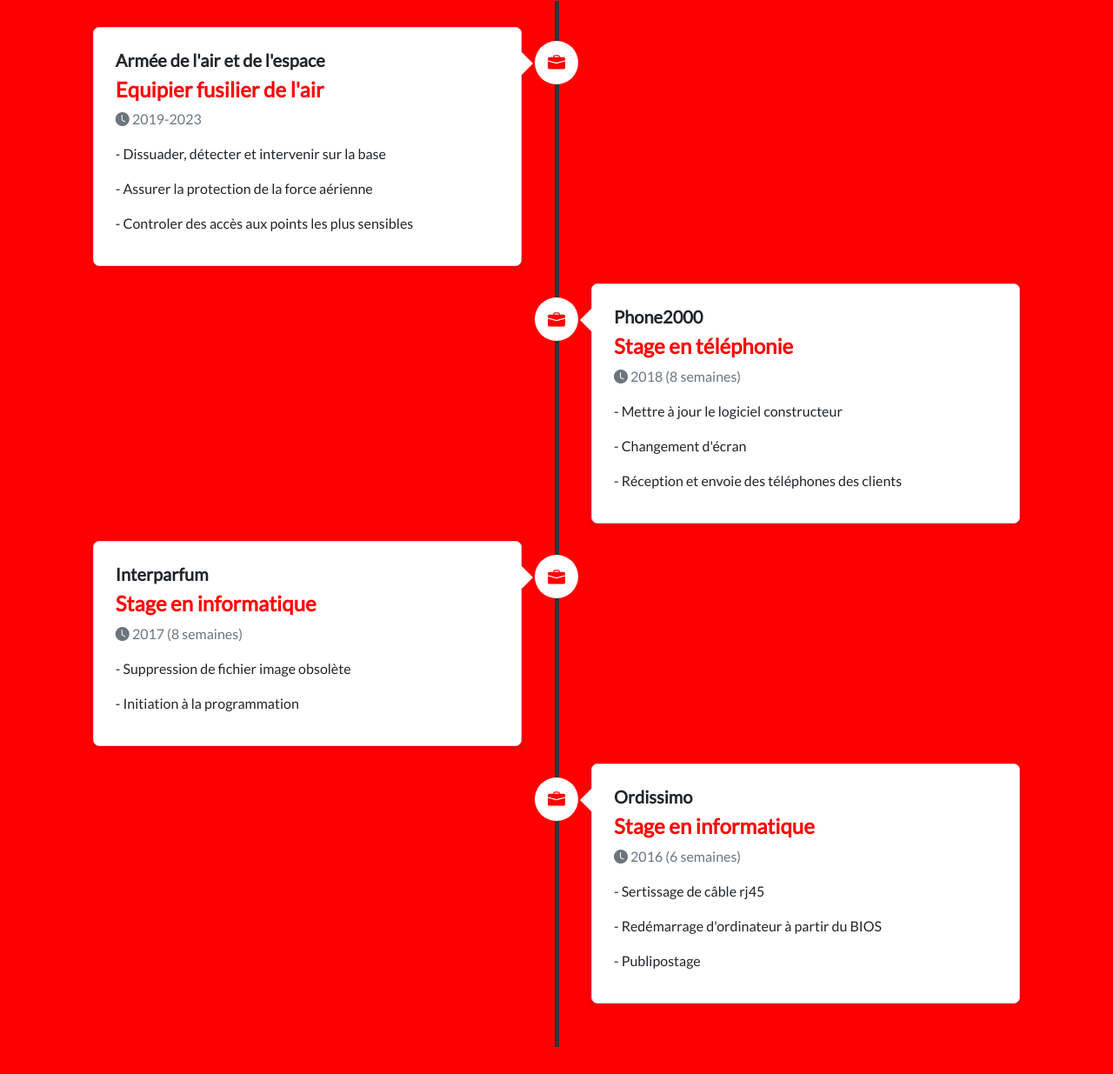
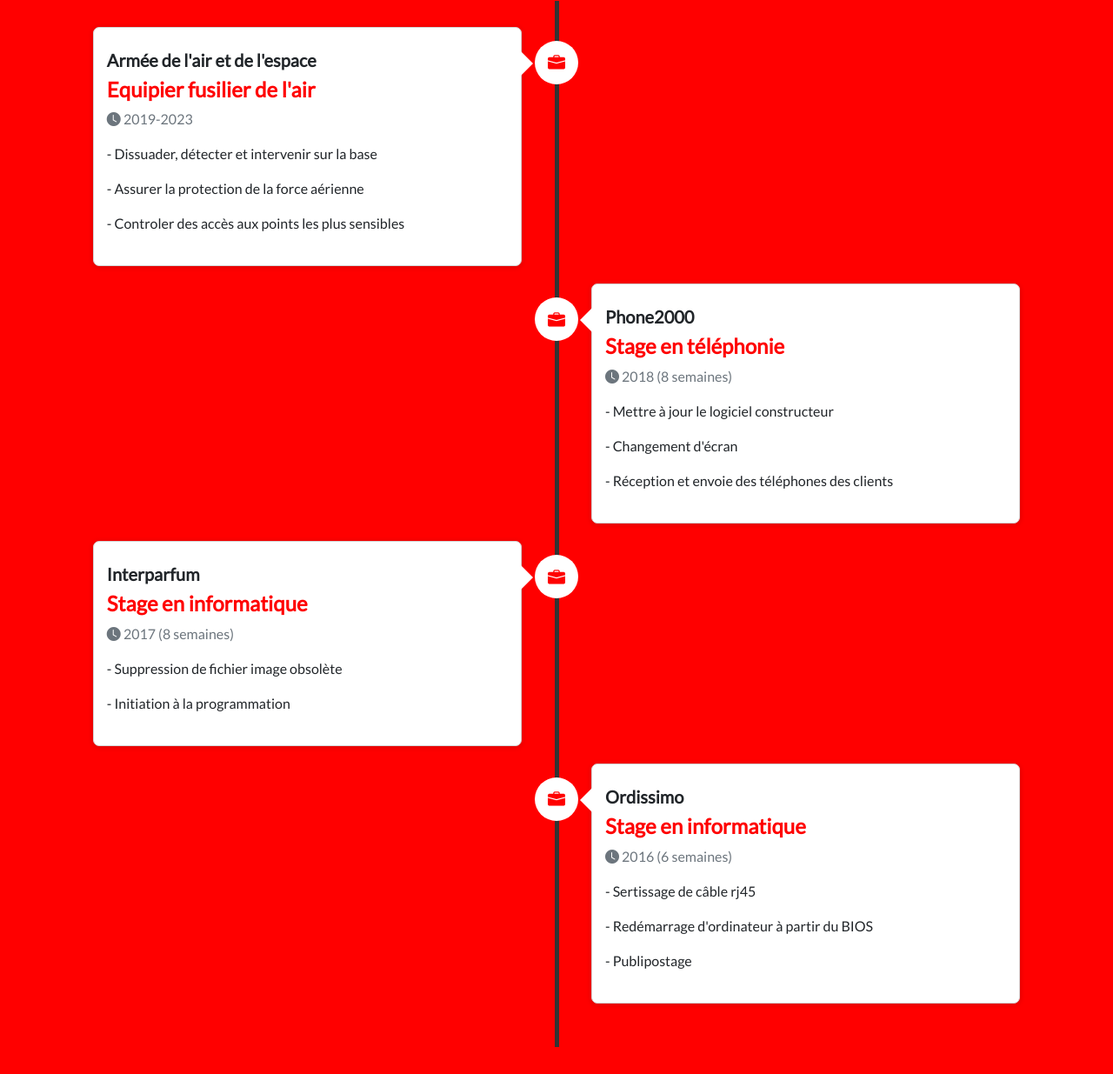
Before and after one commit to Yoann953/Portfolio-Yoann-Lozach, a plain HTML site: page index.html in a window 1280 px wide. Shown: the part 1562-2797 px from the top of the page at 87% size. Drawn offline with nearby package versions, Linux system fonts and the light colour scheme.

Commit message:
100% responsive

```diff
--- a/index.html
+++ b/index.html
@@ -34,7 +34,7 @@
     </nav>
     <section id="about" class="container-fluid">
         <div class="col-8 col-lg-4  profile-picture">
-            <img class="rounded-circle" src="images/me.png">
+            <img src="images/me.png" class="rounded-circle img-fluid" >
         </div>
         <div class="heading">
             <h1>Hello, c'est moi Yoann</h1>
@@ -87,7 +87,7 @@
                                 <h4>Equipier fusilier de l'air</h4>
                                 <p class="text-muted"><span class="bi bi-clock-fill"></span> 2019-2023</p>
                             </div>
-                            <div class="timelline-body">
+                            <div class="timeline-body">
                                 <p>- Dissuader, détecter et intervenir sur la base</p>
                                 <p>- Assurer la protection de la force aérienne</p>
                                 <p>- Controler des accès aux points les plus sensibles</p>
@@ -104,7 +104,7 @@
                                 <h4>Stage en téléphonie</h4>
                                 <p class="text-muted"><span class="bi bi-clock-fill"></span> 2018 (8 semaines)</p>
                             </div>
-                            <div class="timelline-body">
+                            <div class="timeline-body">
                                 <p>- Mettre à jour le logiciel constructeur</p>
                                 <p>- Changement d'écran</p>
                                 <p>- Réception et envoie des téléphones des clients</p>
@@ -122,10 +122,9 @@
                                 <h4>Stage en informatique</h4>
                                 <p class="text-muted"><span class="bi bi-clock-fill"></span> 2017 (8 semaines)</p>
                             </div>
-                            <div class="timelline-body">
+                            <div class="timeline-body">
                                 <p>- Suppression de fichier image obsolète</p>
                                 <p>- Initiation à la programmation</p>
-                                <p></p>
                             </div>
                         </div>
                     </div>
@@ -139,7 +138,7 @@
                                 <h4>Stage en informatique</h4>
                                 <p class="text-muted"><span class="bi bi-clock-fill"></span> 2016 (6 semaines)</p>
                             </div>
-                            <div class="timelline-body">
+                            <div class="timeline-body">
                                 <p>- Sertissage de câble rj45</p>
                                 <p>- Redémarrage d'ordinateur à partir du BIOS</p>
                                 <p>- Publipostage</p>
--- a/style.css
+++ b/style.css
@@ -162,7 +162,7 @@ ul{
     margin-right: 40px;
     border: 1px solid #d4d4d4;
     border-radius: 7px;
-    padding: 20px 25px;
+    padding: 20px 15px;
     position: relative;
     box-shadow: 0 1px 6px rgba(0, 0, 0, 0.175);
     background: white;
@@ -195,7 +195,9 @@ ul{
 }
 .timeline-heading h4{
     color: red;
+
 }
+
 
 /* EDUCATION */
 #education .heading  h2{
```
